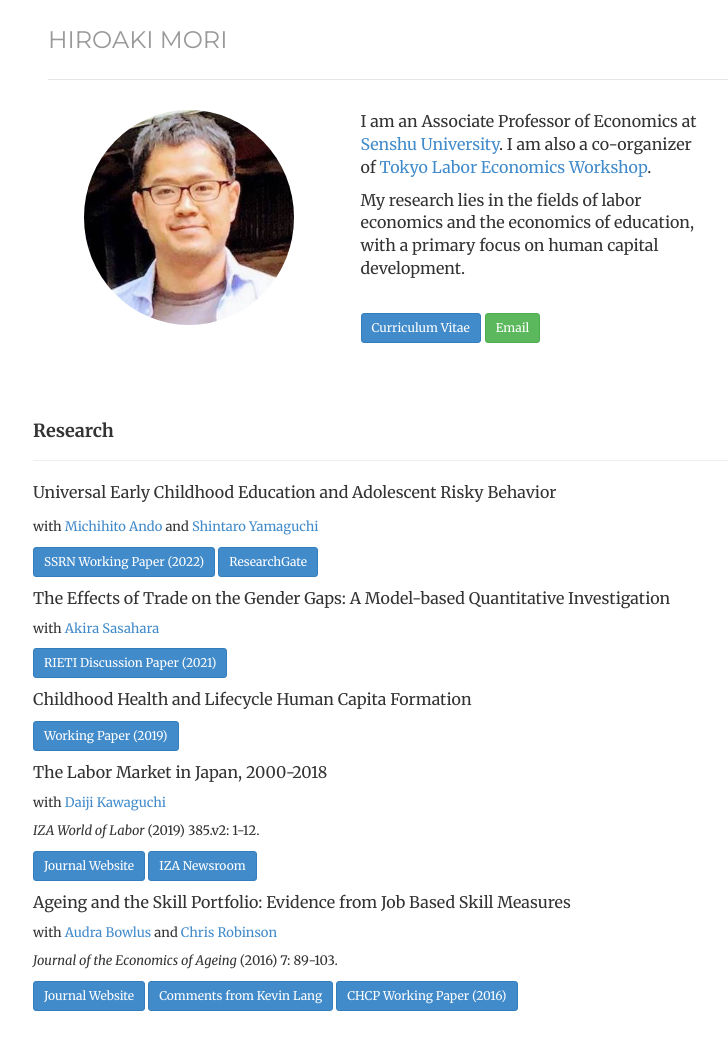
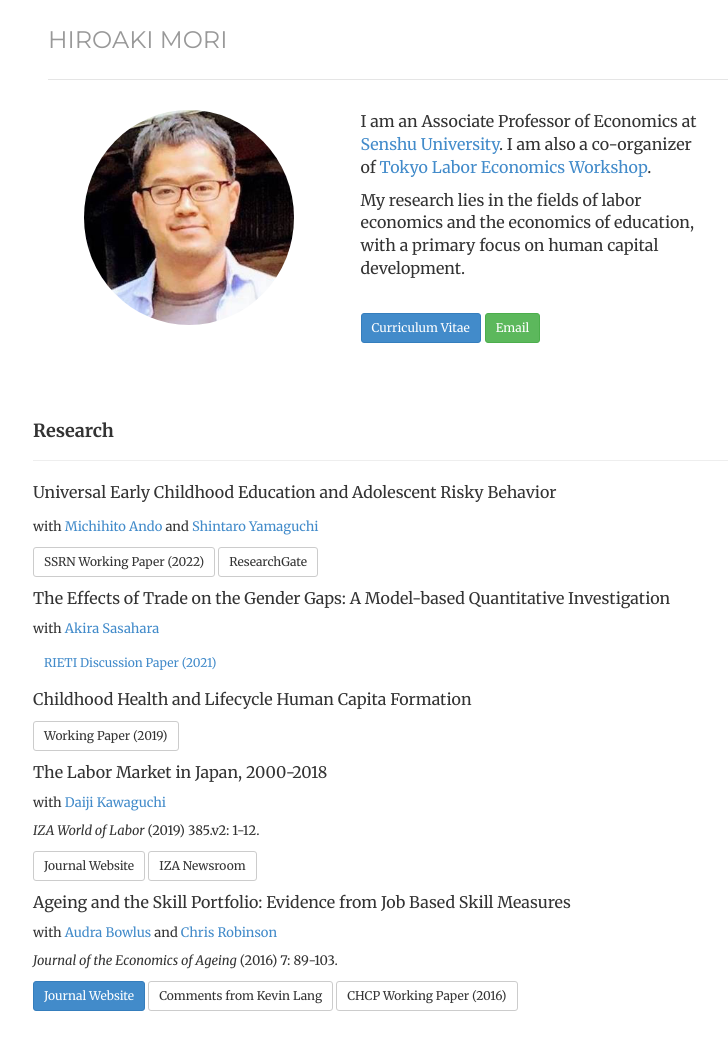
Before and after one commit to morihiroaki/morihiroaki.github.io, a Jekyll site: the page built from index.html, in a window 1280 px wide. Shown: the whole page, without its empty margins (232-960 px from the left). Built offline with Jekyll 4.4.1, drawn with Linux system fonts in a browser that asks for light colours.

Commit message:
Update index.html

```diff
--- a/index.html
+++ b/index.html
@@ -36,30 +36,30 @@
 
 <p><font size="3">Universal Early Childhood Education and Adolescent Risky Behavior</font></p>
 <p><font size="2">with <a href="https://sites.google.com/site/michihito7ando" target="_blank" title="Link">Michihito Ando</a> and <a href="https://sites.google.com/site/shintaroyamaguchi/" target="_blank" title="Link">Shintaro Yamaguchi</a></p>
-<p><a href="https://papers.ssrn.com/sol3/papers.cfm?abstract_id=4194467" target="_blank" class="btn btn-primary btn-sm" role="button">SSRN Working Paper (2022)</a>
-<a href="https://www.researchgate.net/publication/362790953_Universal_Early_Childhood_Education_and_Adolescent_Risky_Behavior" target="_blank" class="btn btn-primary btn-sm" role="button">ResearchGate</a>
+<p><a href="https://papers.ssrn.com/sol3/papers.cfm?abstract_id=4194467" target="_blank" class="btn btn-default btn-sm" role="button">SSRN Working Paper (2022)</a>
+<a href="https://www.researchgate.net/publication/362790953_Universal_Early_Childhood_Education_and_Adolescent_Risky_Behavior" target="_blank" class="btn btn-default btn-sm" role="button">ResearchGate</a>
 </p>
 
 <p><font size="3">The Effects of Trade on the Gender Gaps: A Model-based Quantitative Investigation</font></p>
  <p><font size="2">with <a href="https://sites.google.com/view/akirasasahara/home" target="_blank" title="Link">Akira Sasahara</a></p>
-<p><a href="https://www.rieti.go.jp/en/publications/summary/21090001.html" target="_blank" class="btn btn-primary btn-sm" role="button">RIETI Discussion Paper (2021)</a>
+<p><a href="https://www.rieti.go.jp/en/publications/summary/21090001.html" target="_blank" class="btn btn-defaukt btn-sm" role="button">RIETI Discussion Paper (2021)</a>
 </p>
 
 <p><font size="3">Childhood Health and Lifecycle Human Capita Formation</font></p>
-<p><a href="./files/M2_main6.pdf" target="_blank" class="btn btn-primary btn-sm" role="button">Working Paper (2019)</a>
+<p><a href="./files/M2_main6.pdf" target="_blank" class="btn btn-default btn-sm" role="button">Working Paper (2019)</a>
 </p>
 
 <p><font size="3">The Labor Market in Japan, 2000-2018</font></p>
 <p><font size="2">with <a href="https://sites.google.com/site/daijikawaguchi/" target="_blank" title="Link">Daiji Kawaguchi</a></p>
 <p><font size="2"><i>IZA World of Labor</i> (2019) 385.v2: 1-12.</p>
-<p><a href="https://wol.iza.org/articles/the-labor-market-in-japan" target="_blank" class="btn btn-primary btn-sm" role="button">Journal Website</a>
-<a href="https://newsroom.iza.org/en/archive/research/the-labor-market-in-japan-2000-2016-a-role-model-for-aging-societies-across-the-globe/" target="_blank" class="btn btn-primary btn-sm" role="button">IZA Newsroom</a>
+<p><a href="https://wol.iza.org/articles/the-labor-market-in-japan" target="_blank" class="btn btn-default btn-sm" role="button">Journal Website</a>
+<a href="https://newsroom.iza.org/en/archive/research/the-labor-market-in-japan-2000-2016-a-role-model-for-aging-societies-across-the-globe/" target="_blank" class="btn btn-default btn-sm" role="button">IZA Newsroom</a>
 </p>
 
 <p><font size="3">Ageing and the Skill Portfolio: Evidence from Job Based Skill Measures</font></p>
 <p><font size="2">with <a href="http://economics.uwo.ca/people/faculty/bowlus.html" target="_blank" title="Link">Audra Bowlus</a> and <a href="http://economics.uwo.ca/people/faculty/robinson.html" target="_blank" title="Link">Chris Robinson</a> </p>
 <p><font size="2"><i>Journal of the Economics of Ageing</i> (2016) 7: 89-103. </p>
 <p><a href="http://www.sciencedirect.com/science/article/pii/S2212828X16000049" target="_blank" class="btn btn-primary btn-sm" role="button">Journal Website</a>
-<a href="http://www.sciencedirect.com/science/article/pii/S2212828X16300135" target="_blank" class="btn btn-primary btn-sm" role="button">Comments from Kevin Lang</a>
-<a href="https://ir.lib.uwo.ca/economicscibc/110/" target="_blank" class="btn btn-primary btn-sm" role="button">CHCP Working Paper (2016)</a>
+<a href="http://www.sciencedirect.com/science/article/pii/S2212828X16300135" target="_blank" class="btn btn-default btn-sm" role="button">Comments from Kevin Lang</a>
+<a href="https://ir.lib.uwo.ca/economicscibc/110/" target="_blank" class="btn btn-default btn-sm" role="button">CHCP Working Paper (2016)</a>
 </p>
```
